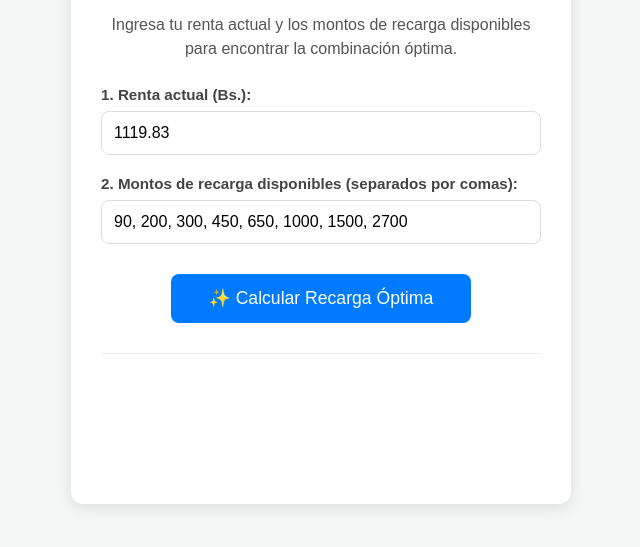
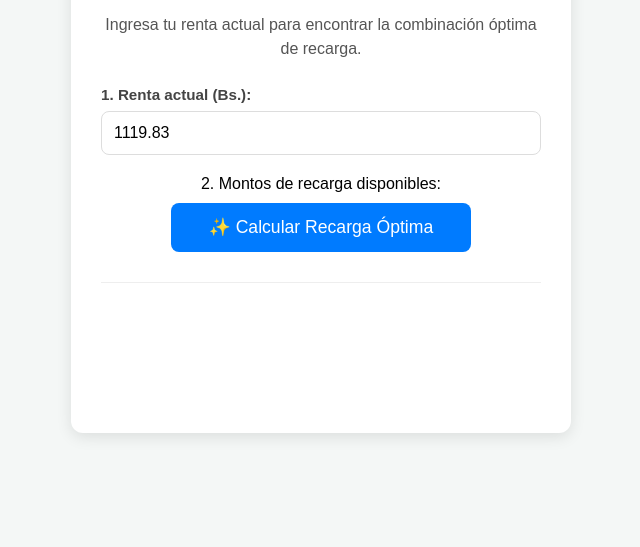
Before and after one commit to yangetze/calculadora-recarga-web, a plain HTML site: page index.html in a window 1280 px wide. Shown: the part 169-716 px from the top of the page, without its empty margins (319-959 px from the left). Drawn offline with Linux system fonts and the light colour scheme.

Commit message:
Update index.html
Ajustes para mostrar los montos de recarga de forma fija, y no como input

```diff
--- a/index.html
+++ b/index.html
@@ -9,18 +9,18 @@
 <body>
     <div class="container">
         <h1>📱 Calculadora de Recarga Telefónica</h1>
-        <p>Ingresa tu renta actual y los montos de recarga disponibles para encontrar la combinación óptima.</p>
+        <p>Ingresa tu renta actual para encontrar la combinación óptima de recarga.</p>
 
         <div class="input-group">
             <label for="rentaActual">1. Renta actual (Bs.):</label>
             <input type="number" id="rentaActual" value="1119.83" step="0.01" min="0">
         </div>
 
-        <div class="input-group">
-            <label for="montosRecarga">2. Montos de recarga disponibles (separados por comas):</label>
-            <input type="text" id="montosRecarga" value="90, 200, 300, 450, 650, 1000, 1500, 2700" placeholder="Ej: 90, 200, 300">
+        <div class="fixed-montos">
+            <label>2. Montos de recarga disponibles:</label>
+            <div id="montosFijosDisplay">
+                </div>
         </div>
-
         <button id="calcularBtn">✨ Calcular Recarga Óptima</button>
 
         <div id="resultados" class="resultados">
```
